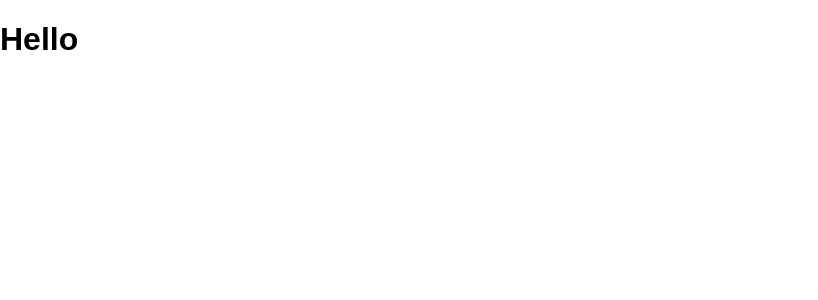
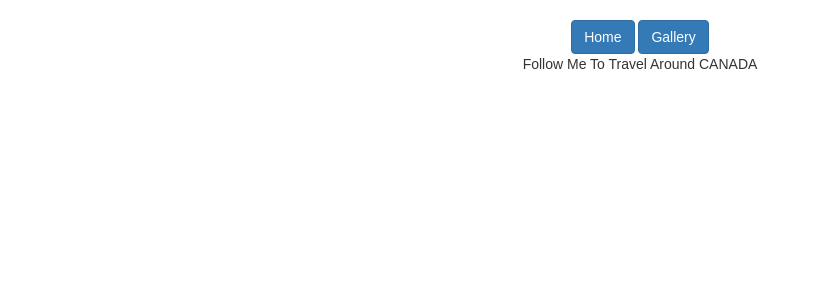
Before and after one commit to wenwen820906/Blog, a React (Create React App) app: page / in a window 1280 px wide. Shown: the top 300 px of the page, without its empty margins (0-818 px from the left). Built offline with nearby package versions, Linux system fonts and the light colour scheme.

Commit message:
add buttons in header

```diff
--- a/public/index.html
+++ b/public/index.html
@@ -20,6 +20,7 @@
       Learn how to configure a non-root public URL by running `npm run build`.
     -->
     <title>React App</title>
+    <link rel="stylesheet" href="https://maxcdn.bootstrapcdn.com/bootstrap/3.3.7/css/bootstrap.min.css" integrity="sha384-BVYiiSIFeK1dGmJRAkycuHAHRg32OmUcww7on3RYdg4Va+PmSTsz/K68vbdEjh4u" crossorigin="anonymous">
   </head>
   <body>
     <noscript>
--- /dev/null
+++ b/src/Header.css
@@ -0,0 +1,4 @@
+.button-group{
+    margin:20px;
+    text-align: center;
+}
--- a/src/Header.js
+++ b/src/Header.js
@@ -1,9 +1,15 @@
 import React from 'react';
+import {Button} from 'react-bootstrap';
+import './Header.css';
 
-
- const Header = () => {
+const Header = () => {
     return (
-        <h1>Hello</h1>
+     <div className="button-group">
+        <Button bsStyle="primary" >Home</Button>
+        &nbsp;
+        <Button bsStyle="primary">Gallery</Button>
+        <p>Follow Me To Travel Around CANADA</p>
+     </div>
     )
 };
 
```
